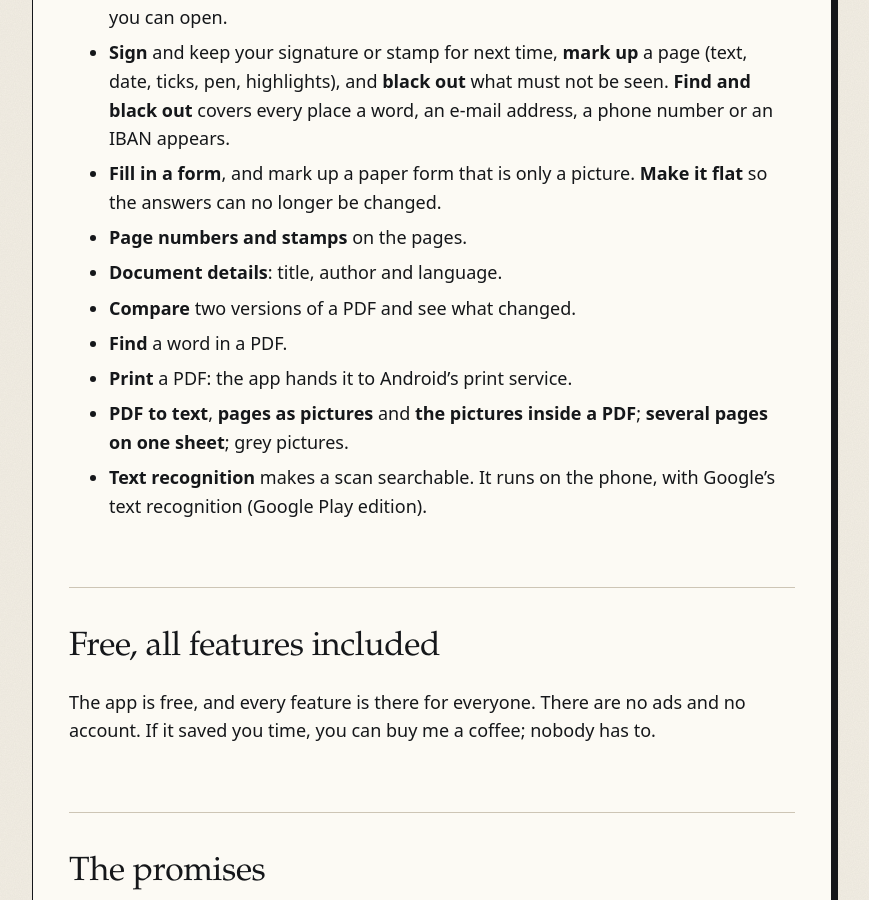
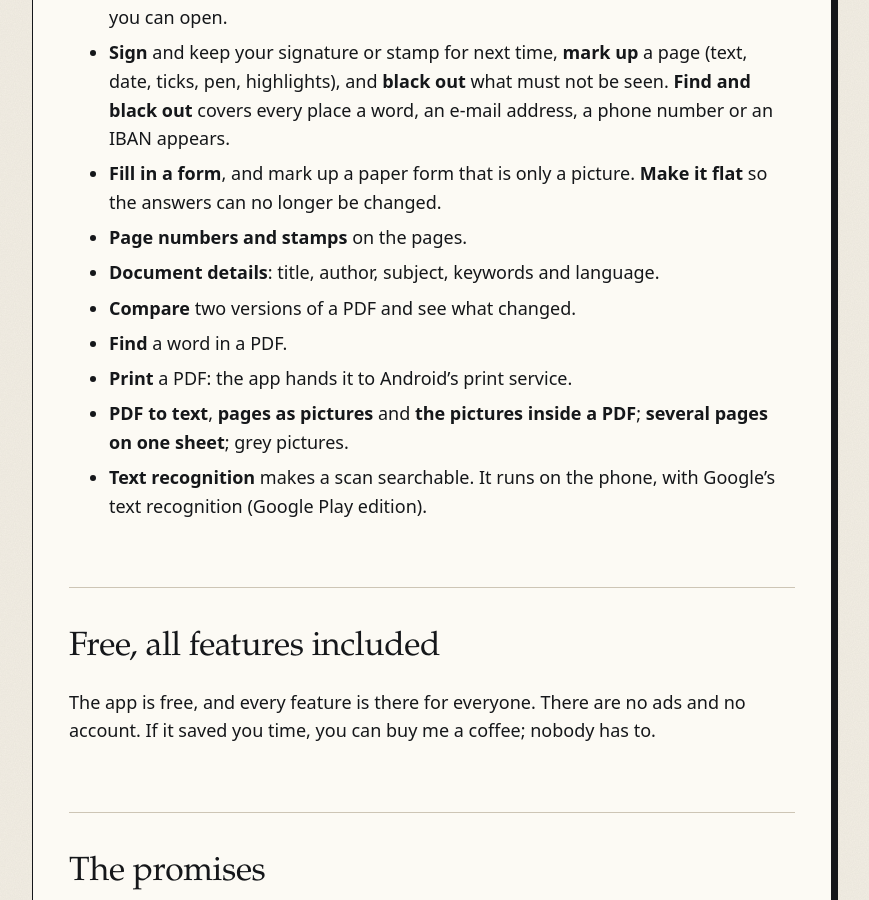
Before and after one commit to Gdato/gdato.github.io, a Jekyll site: the page built from pdf-werkstatt/index.md, in a window 1280 px wide and 900 px high, scrolled down 979 px. Shown: the whole window, without its empty margins (208-1077 px from the left). Built offline with Jekyll 4.4.1, drawn with Linux system fonts in a browser that asks for light colours.

Commit message:
PDF Werkstatt: the page names all the document details the app changes

```diff
--- a/pdf-werkstatt/index.md
+++ b/pdf-werkstatt/index.md
@@ -31,7 +31,7 @@ Work on a PDF you already have:
 - **Fill in a form**, and mark up a paper form that is only a picture. **Make it flat** so the answers can no longer
   be changed.
 - **Page numbers and stamps** on the pages.
-- **Document details**: title, author and language.
+- **Document details**: title, author, subject, keywords and language.
 - **Compare** two versions of a PDF and see what changed.
 - **Find** a word in a PDF.
 - **Print** a PDF: the app hands it to Android's print service.
```
